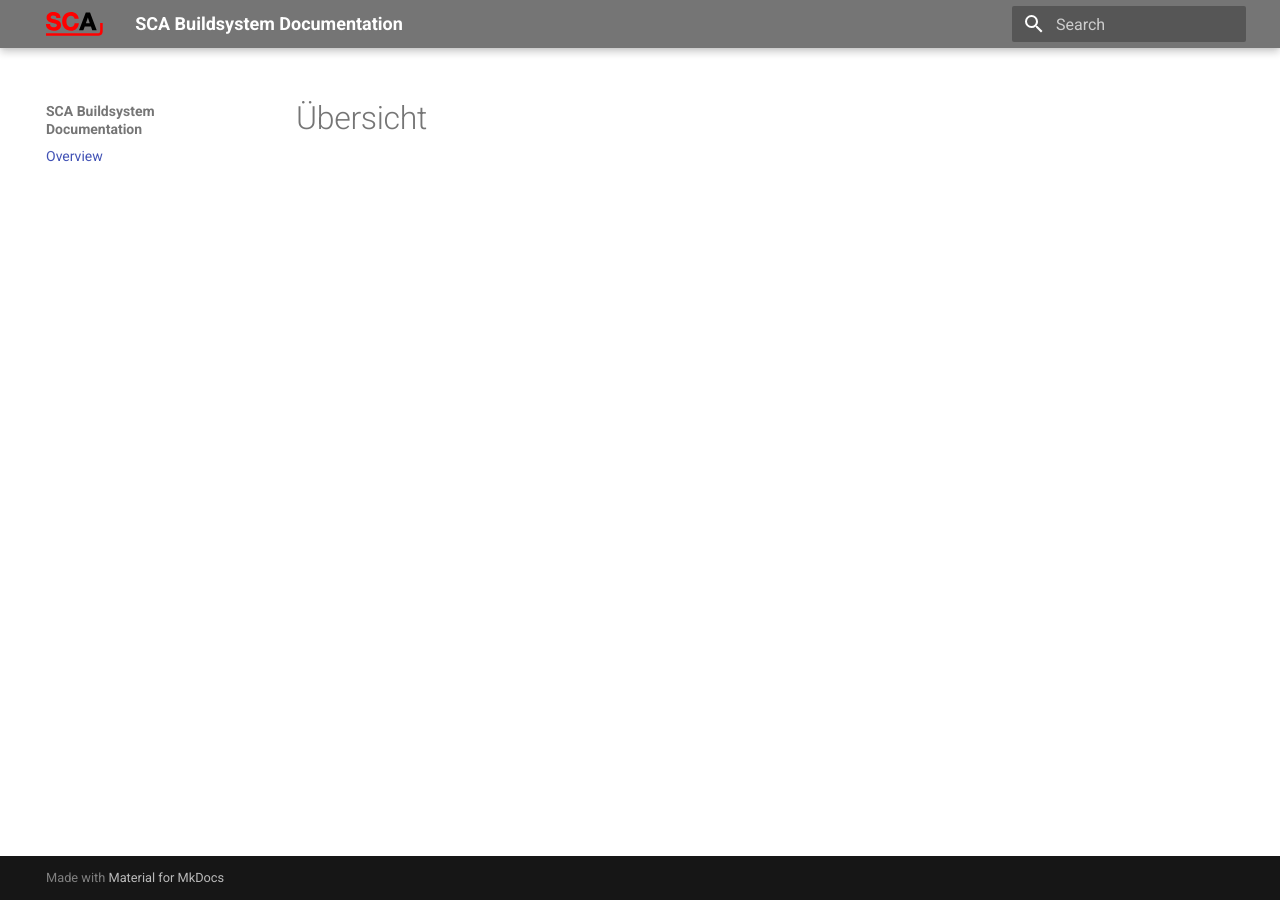
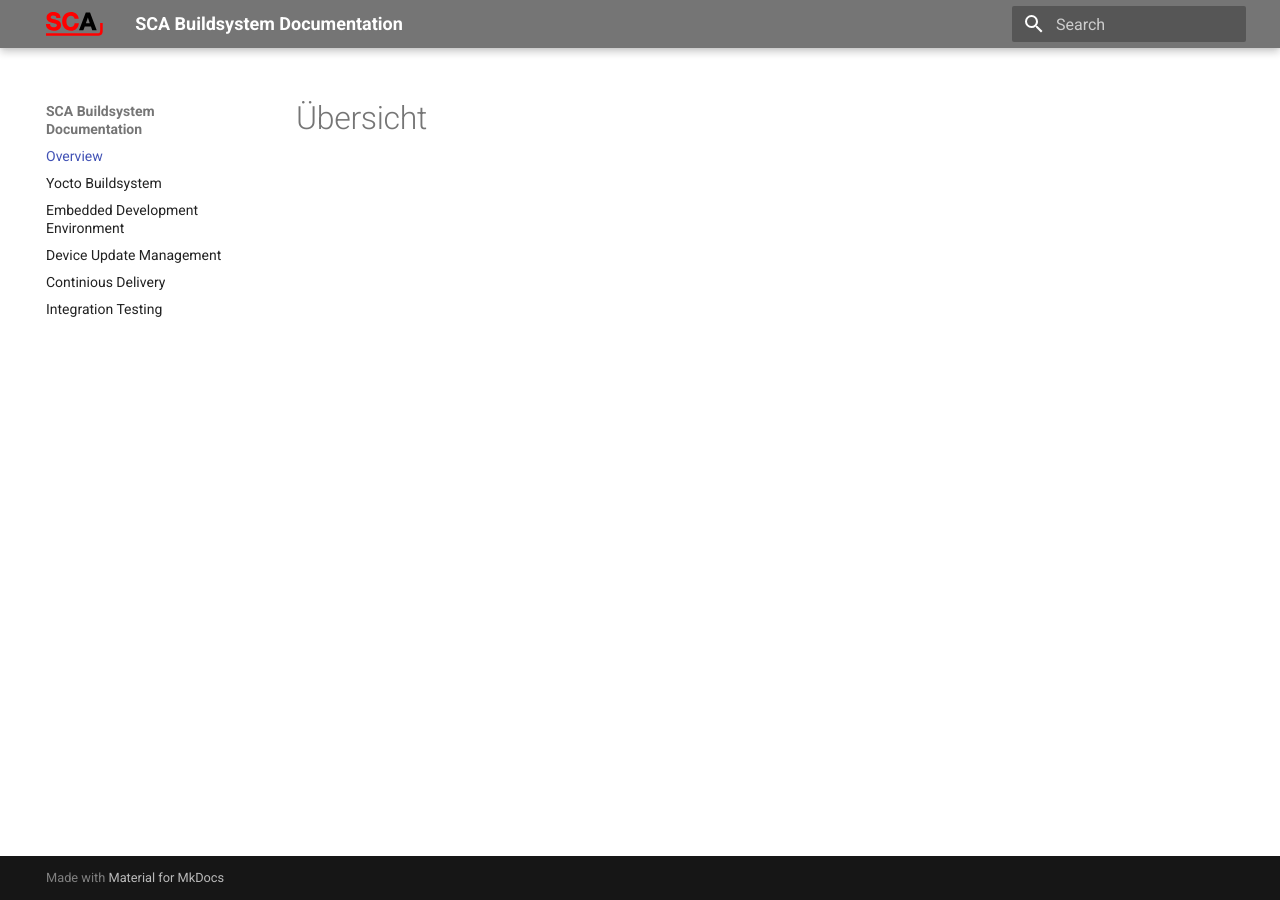
Before and after one commit to nokinger/serverTest, an MkDocs documentation site: the page built from docs/index.md, in a window 1280 px wide. Built offline with MkDocs 1.6.1 and Material for MkDocs 9.7.7, drawn with Linux system fonts in a browser that asks for light colours; old or Windows-style settings are respelled for this version of MkDocs.

```diff
--- a/mkdocs.yml
+++ b/mkdocs.yml
@@ -1,8 +1,11 @@
 site_name: SCA Buildsystem Documentation
-theme: 'readthedocs'
 pages:
 - 'Overview': 'index.md'
-#- 'Setup': 'setup.md'
+- 'Yocto Buildsystem': 'yocto.md'
+- 'Embedded Development Environment': 'dev_env.md'
+- 'Device Update Management': 'device_update.md'
+- 'Continious Delivery': 'cont_delivery.md'
+- 'Integration Testing': 'integration_testing.md'
 #- 'Build':
 #  - 'Build für Host': 'build_host.md'
 #  - 'Build fürs Target': 'build_target.md'
```
Also changed, not shown: docs/cont_delivery.md (added, +11 -0 lines), docs/dev_env.md (added, +9 -0 lines), docs/device_update.md (added, +3 -0 lines), docs/integration_testing.md (added, +3 -0 lines), docs/yocto.md (added, +11 -0 lines), 1 other file.
